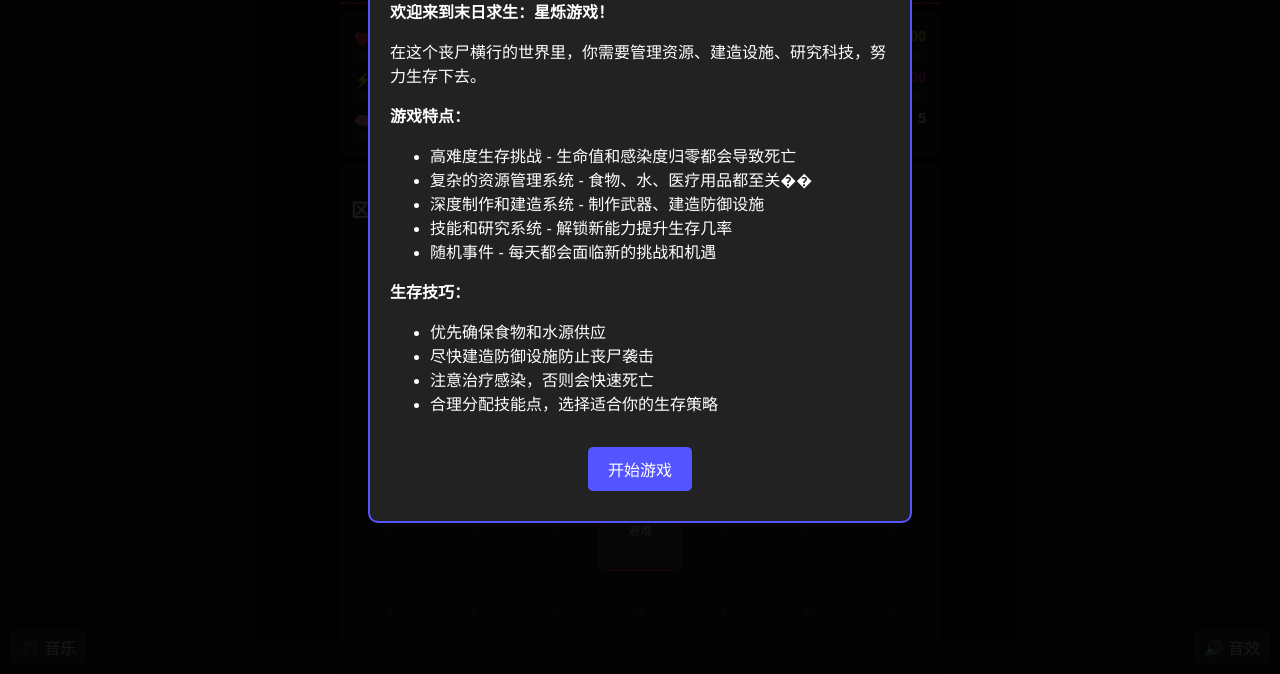
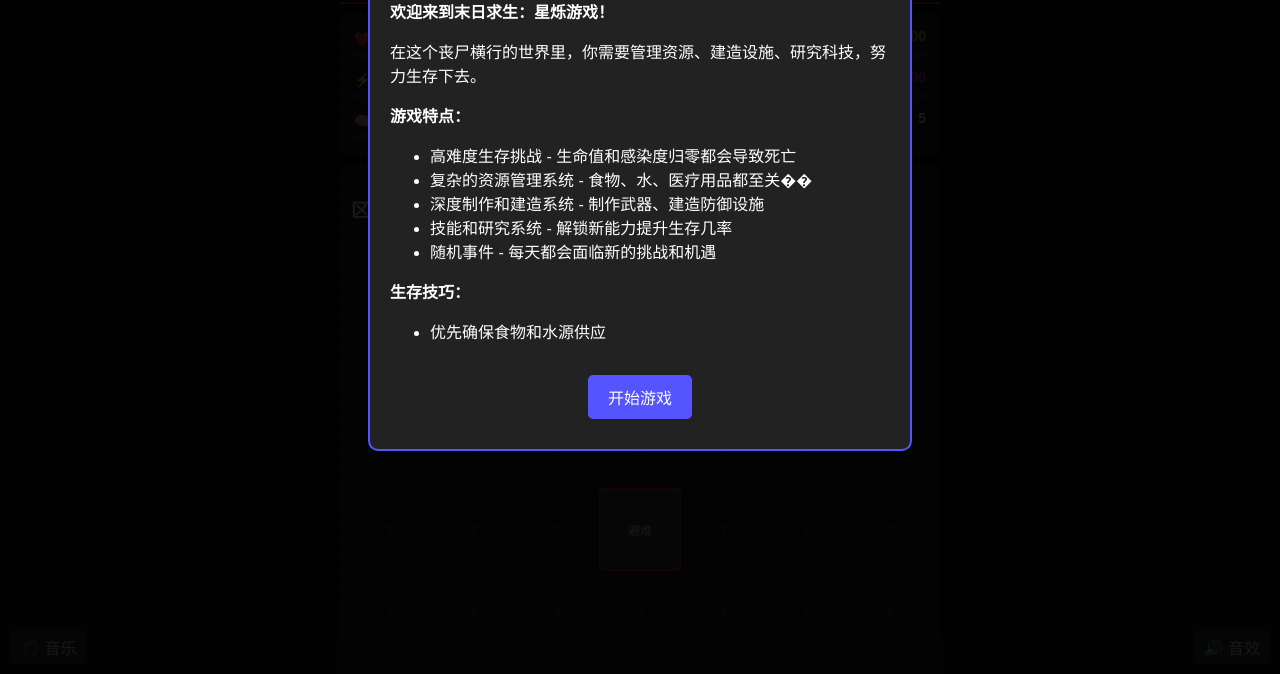
Before and after one commit to qin2013/134, a plain HTML site: page index.html in a window 1280 px wide. Shown: the part 126-800 px from the top of the page. Drawn offline with Linux system fonts and the light colour scheme.

Commit message:
Update index.html

```diff
--- a/index.html
+++ b/index.html
@@ -807,9 +807,6 @@
                 <p><strong>生存技巧：</strong></p>
                 <ul>
                     <li>优先确保食物和水源供应</li>
-                    <li>尽快建造防御设施防止丧尸袭击</li>
-                    <li>注意治疗感染，否则会快速死亡</li>
-                    <li>合理分配技能点，选择适合你的生存策略</li>
                 </ul>
             </div>
             <button class="tutorial-button" onclick="closeTutorial()">开始游戏</button>
```
